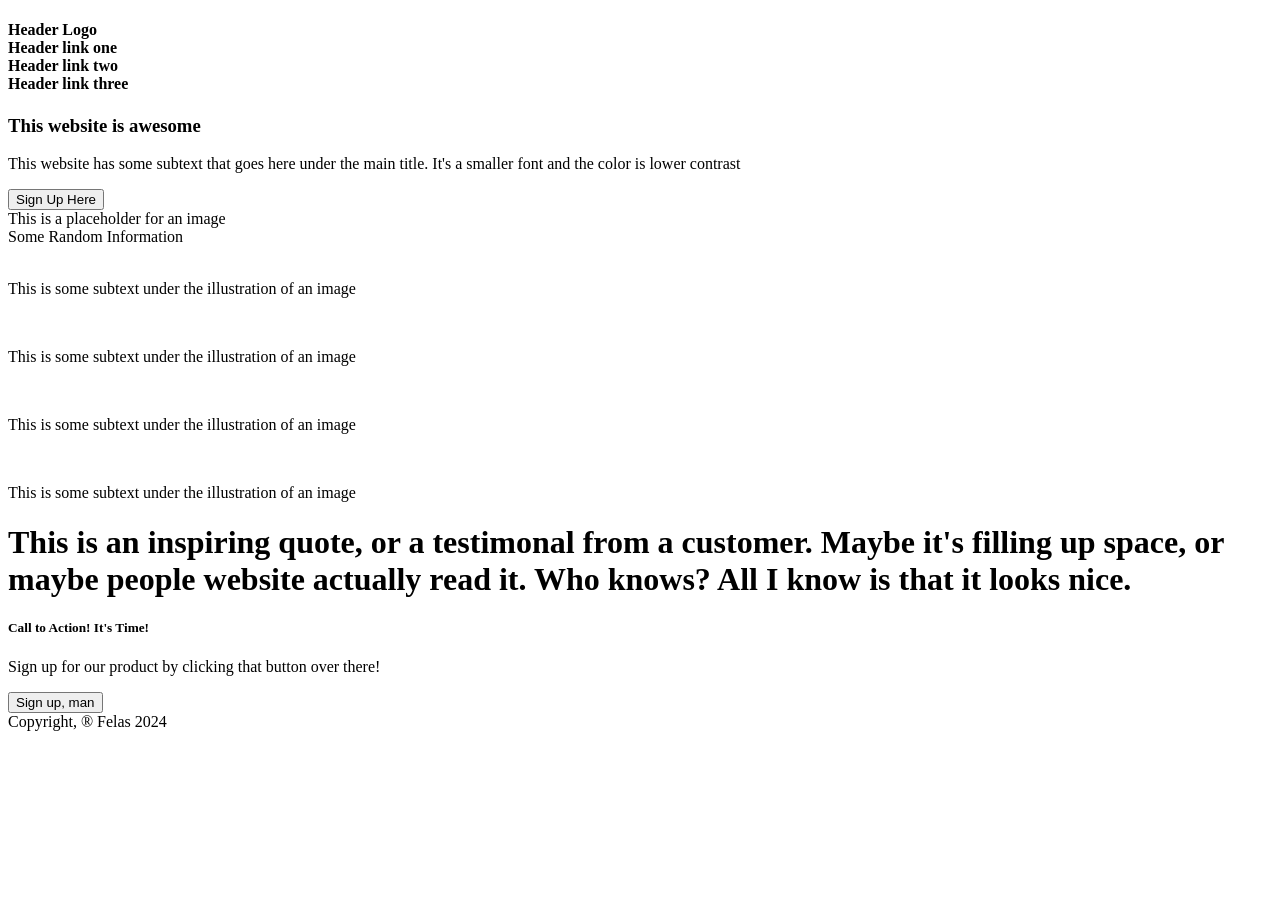
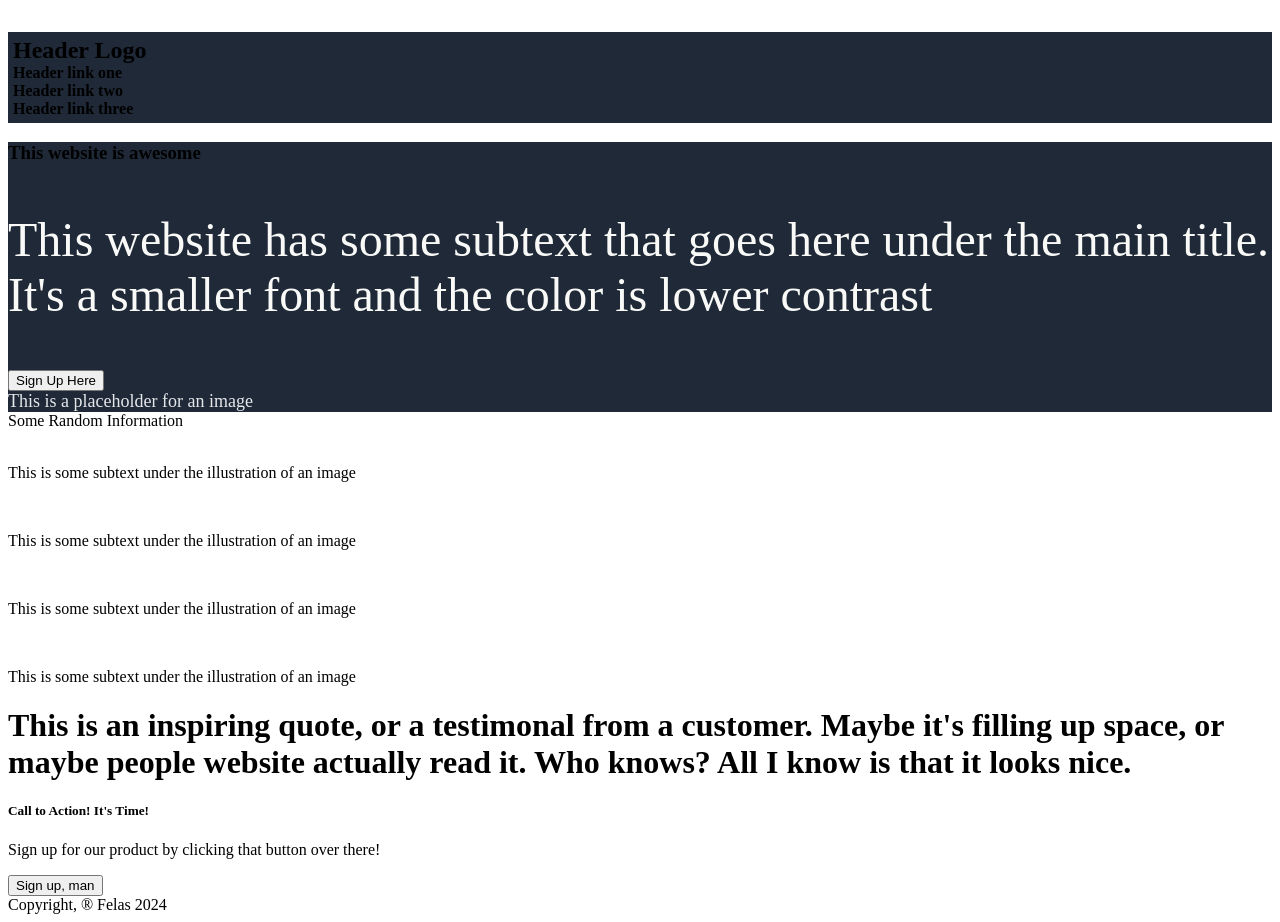
Before and after one commit to FelaF/TOPP2, a plain HTML site: page index.html in a window 1280 px wide. Before the commit the page ends 800 px from the top, so only its background shows below. Drawn offline with Linux system fonts and the light colour scheme.

Commit message:
Added pictures, and a little bit of styling

```diff
--- a/index.html
+++ b/index.html
@@ -13,24 +13,24 @@
 </head>
 <body>
     <div id="Section1"><h3>This website is awesome</h3>
-        <p>This website has some subtext that goes here under the main title. It's a smaller font and
+        <p id="Simple1">This website has some subtext that goes here under the main title. It's a smaller font and
         the color is lower contrast</p>
         <button type="button">Sign Up Here</button>
         <div class="placeholder"><img>This is a placeholder for an image</div>
         </div>
 
-    <div id="Section3">Some Random Information
-        <div><img><p>This is some subtext under the illustration of an image</p></div>
-        <div><img><p>This is some subtext under the illustration of an image</p></div>
-        <div><img><p>This is some subtext under the illustration of an image</p></div>
-        <div><img><p>This is some subtext under the illustration of an image</p></div>
+    <div id="Section2">Some Random Information
+        <div><img id="IM1"><p>This is some subtext under the illustration of an image</p></div>
+        <div><img id="IM2"><p>This is some subtext under the illustration of an image</p></div>
+        <div><img id="IM3"><p>This is some subtext under the illustration of an image</p></div>
+        <div><img id="IM4"><p>This is some subtext under the illustration of an image</p></div>
     </div>
 
-    <div id="Section4"><h1>This is an inspiring quote, or a testimonal from a customer.
+    <div id="Section3"><h1>This is an inspiring quote, or a testimonal from a customer.
         Maybe it's filling up space, or maybe people website
         actually read it. Who knows? All I know is that it looks nice.</h1></div>
 
-    <div id="Section5"><h5>Call to Action! It's Time!</h5><p>Sign up for our product by clicking that button over there!</p>
+    <div id="Section4"><h5>Call to Action! It's Time!</h5><p>Sign up for our product by clicking that button over there!</p>
     <button type="button">Sign up, man</button> </div>
 
 </body>
--- a/style.css
+++ b/style.css
@@ -0,0 +1,21 @@
+#Section1,#HeaderLogo {
+    background-color: #1f2937
+}
+#HeaderLogo {
+    margin-bottom: 0px;
+    padding: 5px;
+    font-size: 24px;
+}
+#HeaderLogo div {
+    font-size: 16px;
+}
+#Simple1 {
+    font-size: 48px;
+    color: #F9FAF8;
+}
+
+.placeholder {
+    font-size: 18px;
+    color: #E5E7EB;
+
+}
```
Also changed, not shown: Images/heaven-3569073_640.jpg (added), Images/hurricane-92968_640.jpg (added), Images/koi-1244810_640.jpg (added), Images/peach-blossoms-8709256_640.jpg (added).
